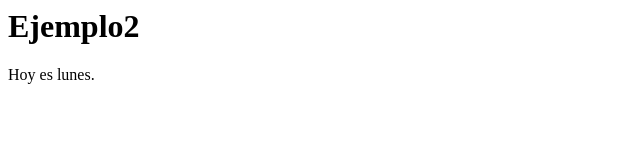
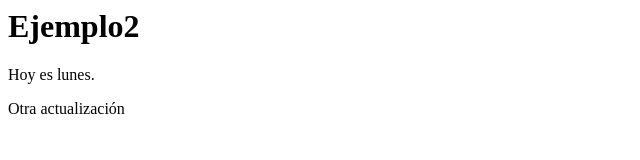
Before and after one commit to Mercedes130605/Practica2_26, a plain HTML site: page index.html in a window 1280 px wide. Shown: the whole page, without its empty margins (0-640 px from the left). Drawn offline with Linux system fonts and the light colour scheme.

Commit message:
Update index.html

```diff
--- a/index.html
+++ b/index.html
@@ -5,5 +5,6 @@
     <body>
         <h1>Ejemplo2</h1>
         <p>Hoy es lunes.</p>
+        <p>Otra actualización</p>
     </body>
 </html>
```
